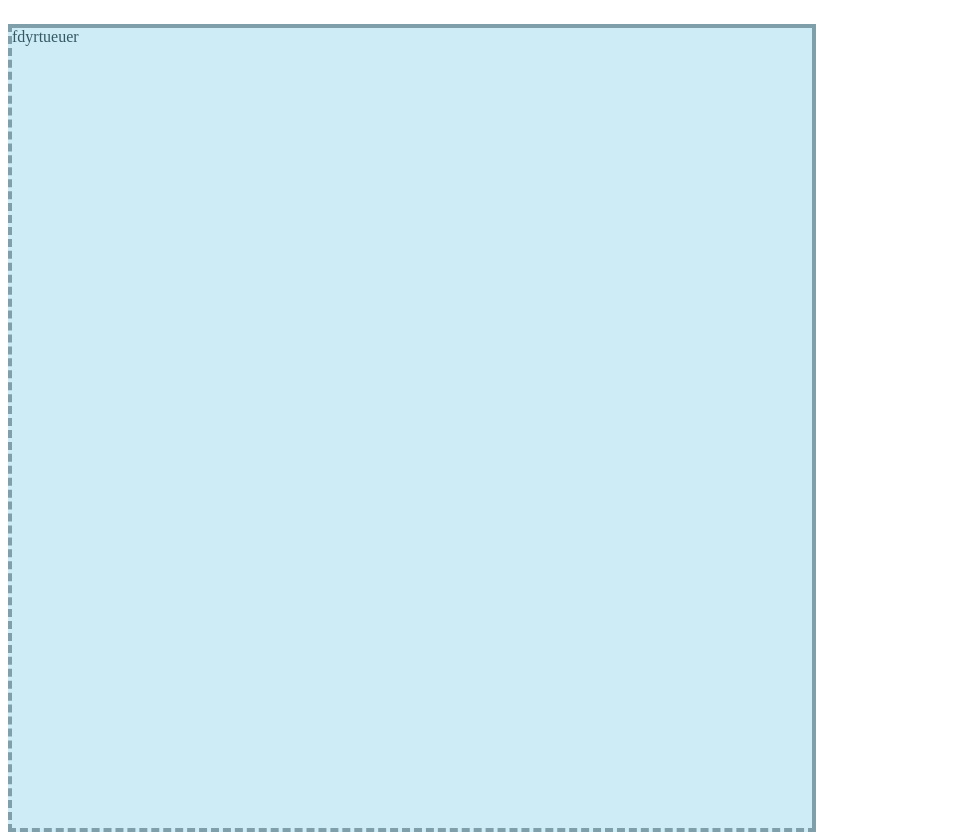
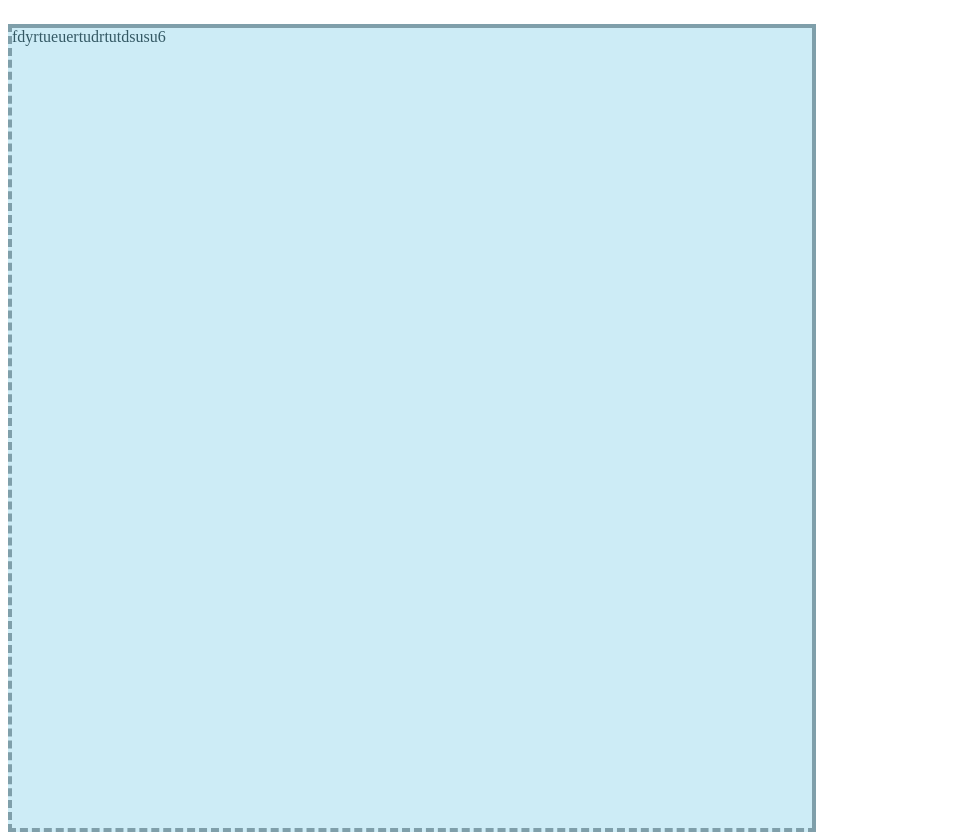
Before and after one commit to ViktoryiaNovikova/Homework6, a plain HTML site: page index.html in a window 1280 px wide. Shown: the part 77-917 px from the top of the page, without its empty margins (0-959 px from the left). Drawn offline with Linux system fonts and the light colour scheme.

Commit message:
first commit

```diff
--- a/index.html
+++ b/index.html
@@ -11,7 +11,7 @@
   <h1 class="header">Рецепты выпечки и десертов</h1>
   <main>
     <div class="border applePie">
-      fdyrtueuer
+      fdyrtueuertudrtutdsusu6
     </div>
 
 
```
